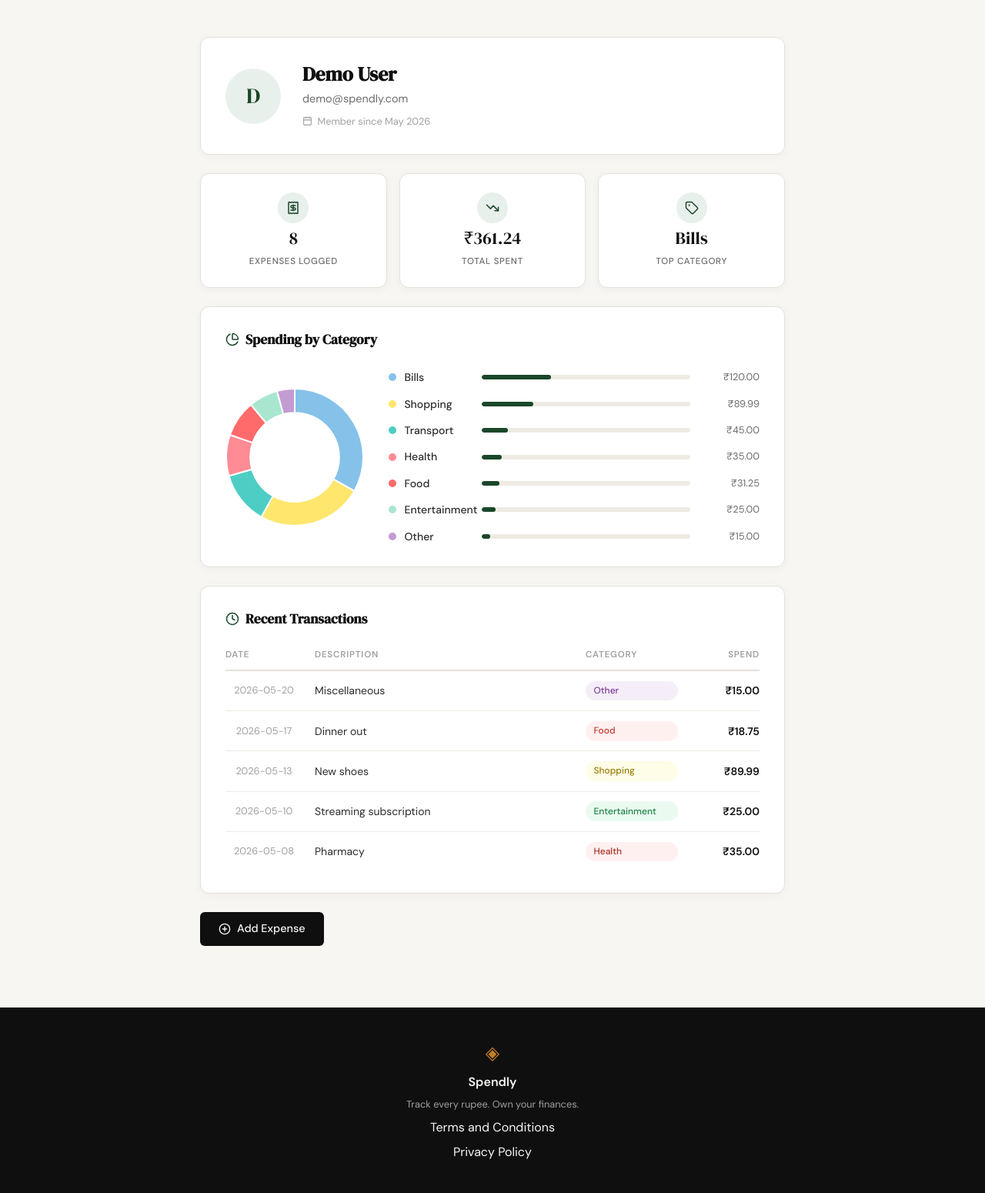
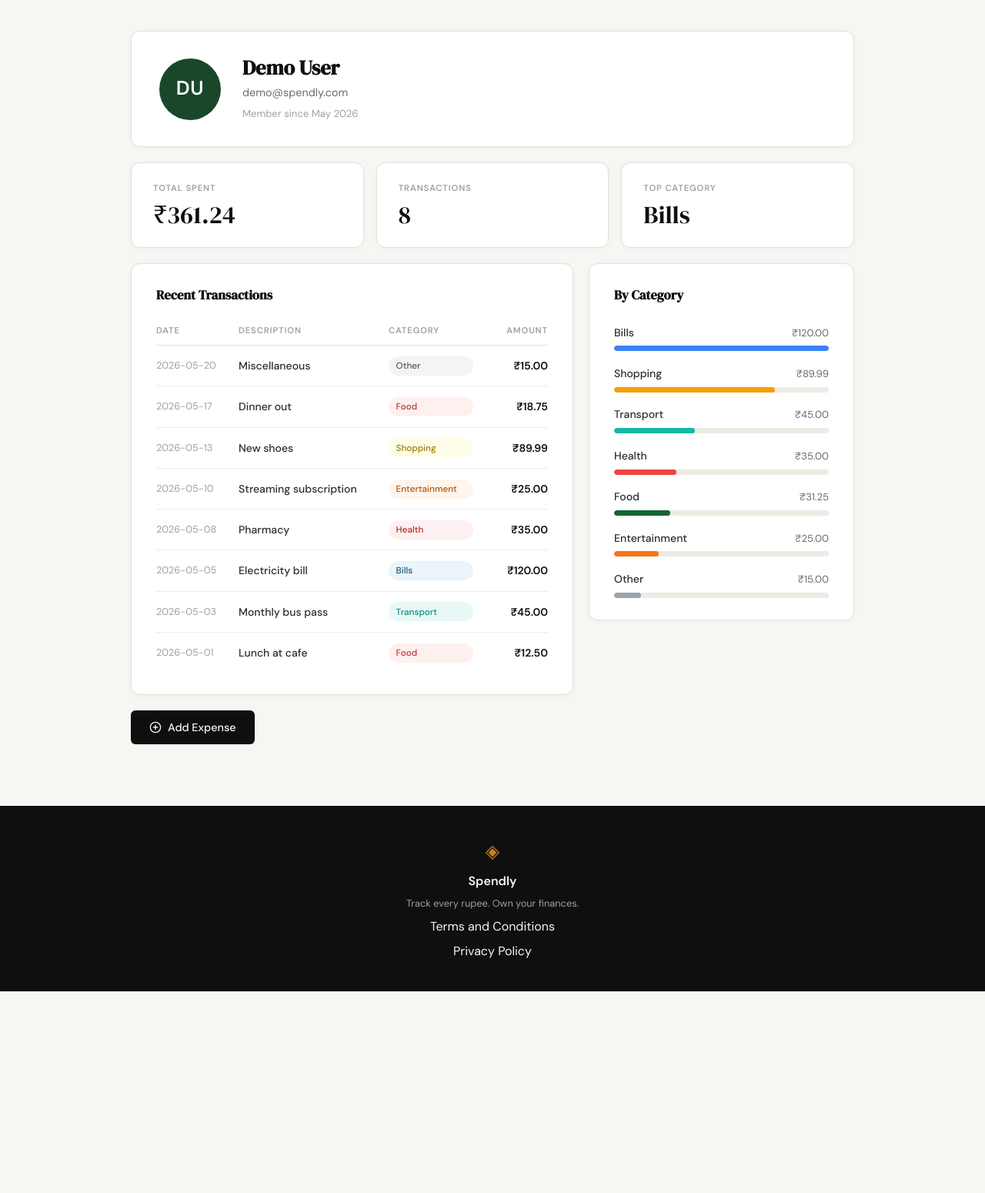
Before and after one commit to SiddhanthJain5/Spendly, a Flask app: page /profile in a window 1280 px wide. Shown: the part 61-1611 px from the top of the page at 77% size. After the commit the page ends 1349 px from the top, so only its background shows below. Run offline with Flask 3, Linux system fonts and the light colour scheme; a user stored in the database is signed in; data comes from the database, SQL or seed files in the repository.

Commit message:
profile page ui upadate

```diff
--- a/database/db.py
+++ b/database/db.py
@@ -84,7 +84,7 @@ def get_expenses_by_category(user_id):
         conn.close()
 
 
-def get_recent_expenses(user_id, limit=5):
+def get_recent_expenses(user_id, limit=10):
     conn = get_db()
     try:
         rows = conn.execute(
--- a/static/css/profile.css
+++ b/static/css/profile.css
@@ -3,15 +3,15 @@
 /* ------------------------------------------------------------------ */
 
 .profile-section {
-    padding: 3rem 2rem 5rem;
+    padding: 2.5rem 1.5rem 5rem;
 }
 
 .profile-container {
-    max-width: 760px;
+    max-width: 940px;
     margin: 0 auto;
     display: flex;
     flex-direction: column;
-    gap: 1.5rem;
+    gap: 1.25rem;
 }
 
 /* ------------------------------------------------------------------ */
@@ -22,22 +22,24 @@
     background: var(--paper-card);
     border: 1px solid var(--border);
     border-radius: var(--radius-md);
-    padding: 2rem;
+    padding: 2rem 2.25rem;
     display: flex;
     align-items: center;
     gap: 1.75rem;
-    box-shadow: 0 2px 12px rgba(0,0,0,0.04);
+    box-shadow: 0 1px 6px rgba(0,0,0,0.04);
 }
 
 .profile-avatar {
     flex-shrink: 0;
-    width: 72px;
-    height: 72px;
+    width: 80px;
+    height: 80px;
     border-radius: 50%;
-    background: var(--accent-light);
-    color: var(--accent);
-    font-family: var(--font-display);
-    font-size: 1.75rem;
+    background: var(--accent);
+    color: #ffffff;
+    font-family: var(--font-body);
+    font-size: 1.6rem;
+    font-weight: 600;
+    letter-spacing: 0.02em;
     display: flex;
     align-items: center;
     justify-content: center;
@@ -46,12 +48,12 @@
 .profile-meta {
     display: flex;
     flex-direction: column;
-    gap: 0.3rem;
+    gap: 0.25rem;
 }
 
 .profile-name {
     font-family: var(--font-display);
-    font-size: 1.6rem;
+    font-size: 1.65rem;
     color: var(--ink);
     line-height: 1.2;
 }
@@ -62,18 +64,9 @@
 }
 
 .profile-since {
-    display: flex;
-    align-items: center;
-    gap: 0.4rem;
-    font-size: 0.8rem;
+    font-size: 0.82rem;
     color: var(--ink-faint);
-    margin-top: 0.2rem;
-}
-
-.profile-since svg {
-    width: 13px;
-    height: 13px;
-    stroke: var(--ink-faint);
+    margin-top: 0.1rem;
 }
 
 /* ------------------------------------------------------------------ */
@@ -86,65 +79,51 @@
     gap: 1rem;
 }
 
-.profile-stats--empty {
-    grid-template-columns: repeat(2, 1fr);
-    max-width: 480px;
-    margin: 0 auto;
-    width: 100%;
-}
-
 .stat-card {
     background: var(--paper-card);
     border: 1px solid var(--border);
     border-radius: var(--radius-md);
-    padding: 1.5rem;
-    text-align: center;
+    padding: 1.5rem 1.75rem;
     display: flex;
     flex-direction: column;
-    align-items: center;
     gap: 0.5rem;
-    box-shadow: 0 2px 12px rgba(0,0,0,0.04);
+    box-shadow: 0 1px 6px rgba(0,0,0,0.04);
     transition: box-shadow 0.2s, transform 0.2s;
 }
 
 .stat-card:hover {
-    box-shadow: 0 4px 20px rgba(0,0,0,0.08);
+    box-shadow: 0 4px 16px rgba(0,0,0,0.08);
     transform: translateY(-2px);
 }
 
-.stat-icon {
-    width: 40px;
-    height: 40px;
-    border-radius: 50%;
-    background: var(--accent-light);
-    display: flex;
-    align-items: center;
-    justify-content: center;
-}
-
-.stat-icon svg {
-    width: 18px;
-    height: 18px;
-    stroke: var(--accent);
+.stat-label {
+    font-size: 0.7rem;
+    font-weight: 600;
+    color: var(--ink-faint);
+    text-transform: uppercase;
+    letter-spacing: 0.08em;
 }
 
 .stat-value {
     font-family: var(--font-display);
-    font-size: 1.4rem;
+    font-size: 2rem;
     color: var(--ink);
     line-height: 1.1;
 }
 
-.stat-label {
-    font-size: 0.72rem;
-    font-weight: 500;
-    color: var(--ink-muted);
-    text-transform: uppercase;
-    letter-spacing: 0.06em;
+/* ------------------------------------------------------------------ */
+/* Two-column layout                                                   */
+/* ------------------------------------------------------------------ */
+
+.profile-columns {
+    display: grid;
+    grid-template-columns: 1fr 0.6fr;
+    gap: 1.25rem;
+    align-items: start;
 }
 
 /* ------------------------------------------------------------------ */
-/* Generic card (breakdown + transactions)                             */
+/* Generic card                                                        */
 /* ------------------------------------------------------------------ */
 
 .profile-card {
@@ -152,89 +131,14 @@
     border: 1px solid var(--border);
     border-radius: var(--radius-md);
     padding: 1.75rem 2rem;
-    box-shadow: 0 2px 12px rgba(0,0,0,0.04);
+    box-shadow: 0 1px 6px rgba(0,0,0,0.04);
 }
 
 .card-title {
     font-family: var(--font-display);
-    font-size: 1.1rem;
+    font-size: 1.05rem;
     color: var(--ink);
-    margin-bottom: 1.5rem;
-    display: flex;
-    align-items: center;
-    gap: 0.5rem;
-}
-
-.card-title svg {
-    width: 18px;
-    height: 18px;
-    stroke: var(--accent);
-}
-
-/* ------------------------------------------------------------------ */
-/* Chart + category list layout                                        */
-/* ------------------------------------------------------------------ */
-
-.chart-layout {
-    display: grid;
-    grid-template-columns: 180px 1fr;
-    gap: 2rem;
-    align-items: center;
-}
-
-.chart-wrap {
-    width: 180px;
-    height: 180px;
-}
-
-.category-list {
-    list-style: none;
-    display: flex;
-    flex-direction: column;
-    gap: 0.75rem;
-}
-
-.category-row {
-    display: grid;
-    grid-template-columns: 10px 90px 1fr 80px;
-    align-items: center;
-    gap: 0.65rem;
-    font-size: 0.875rem;
-}
-
-.cat-dot {
-    width: 10px;
-    height: 10px;
-    border-radius: 50%;
-    flex-shrink: 0;
-}
-
-.cat-name {
-    color: var(--ink-soft);
-    font-weight: 500;
-    white-space: nowrap;
-}
-
-.cat-bar-wrap {
-    height: 6px;
-    background: var(--border-soft);
-    border-radius: 999px;
-    overflow: hidden;
-}
-
-.cat-bar {
-    display: block;
-    height: 100%;
-    background: var(--accent);
-    border-radius: 999px;
-    transition: width 0.6s ease;
-}
-
-.cat-amount {
-    font-size: 0.8rem;
-    color: var(--ink-muted);
-    text-align: right;
-    font-variant-numeric: tabular-nums;
+    margin-bottom: 1.4rem;
 }
 
 /* ------------------------------------------------------------------ */
@@ -248,25 +152,25 @@
 
 .txn-head {
     display: grid;
-    grid-template-columns: 100px 1fr 120px 90px;
-    gap: 1rem;
-    padding: 0 0 0.6rem;
-    border-bottom: 2px solid var(--border);
-    font-size: 0.72rem;
+    grid-template-columns: 95px 1fr 110px 85px;
+    gap: 0.75rem;
+    padding-bottom: 0.6rem;
+    border-bottom: 1.5px solid var(--border);
+    font-size: 0.7rem;
     font-weight: 600;
     color: var(--ink-faint);
     text-transform: uppercase;
-    letter-spacing: 0.07em;
+    letter-spacing: 0.08em;
 }
 
 .txn-amount-col { text-align: right; }
 
 .txn-row {
     display: grid;
-    grid-template-columns: 100px 1fr 120px 90px;
+    grid-template-columns: 95px 1fr 110px 85px;
     align-items: center;
-    gap: 1rem;
-    padding: 0.8rem 0;
+    gap: 0.75rem;
+    padding: 0.85rem 0;
     border-bottom: 1px solid var(--border-soft);
     font-size: 0.875rem;
     transition: background 0.15s;
@@ -277,54 +181,110 @@
 .txn-row:hover {
     background: var(--paper-warm);
     border-radius: var(--radius-sm);
-    padding-left: 0.5rem;
-    padding-right: 0.5rem;
-    margin-left: -0.5rem;
-    margin-right: -0.5rem;
+    padding-left: 0.4rem;
+    padding-right: 0.4rem;
+    margin: 0 -0.4rem;
 }
 
-.txn-cat-badge {
-    display: inline-block;
-    padding: 0.2rem 0.65rem;
-    border-radius: 999px;
-    font-size: 0.75rem;
-    font-weight: 500;
-    background: var(--accent-light);
-    color: var(--accent);
-    white-space: nowrap;
+.txn-date {
+    color: var(--ink-faint);
+    font-size: 0.8rem;
 }
-
-/* Per-category badge tints */
-.cat-food          { background: #fff0f0; color: #c0392b; }
-.cat-transport     { background: #e8f8f7; color: #0e8c7e; }
-.cat-bills         { background: #eaf4fb; color: #1a5276; }
-.cat-health        { background: #fef0f1; color: #a93226; }
-.cat-entertainment { background: #eafaf1; color: #1e8449; }
-.cat-shopping      { background: #fefde7; color: #9a7d0a; }
-.cat-other         { background: #f5eef8; color: #7d3c98; }
 
 .txn-desc {
     color: var(--ink-soft);
     white-space: nowrap;
     overflow: hidden;
     text-overflow: ellipsis;
+    font-weight: 500;
 }
 
-.txn-date {
-    color: var(--ink-faint);
-    font-size: 0.8rem;
-    text-align: center;
+.txn-cat-badge {
+    display: inline-block;
+    padding: 0.2rem 0.6rem;
+    border-radius: 999px;
+    font-size: 0.73rem;
+    font-weight: 500;
+    white-space: nowrap;
+    background: var(--accent-light);
+    color: var(--accent);
 }
+
+/* Per-category badge tints */
+.cat-food          { background: #fff0f0; color: #b03a2e; }
+.cat-transport     { background: #e8f8f7; color: #0e8c7e; }
+.cat-bills         { background: #eaf4fb; color: #1a5276; }
+.cat-health        { background: #fef0f1; color: #a93226; }
+.cat-entertainment { background: #fef5ec; color: #b7530a; }
+.cat-shopping      { background: #fefde7; color: #9a7d0a; }
+.cat-other         { background: #f4f4f4; color: #555555; }
 
 .txn-amount {
     font-weight: 600;
     color: var(--ink);
     text-align: right;
     font-variant-numeric: tabular-nums;
+    font-size: 0.875rem;
 }
 
 /* ------------------------------------------------------------------ */
-/* Onboarding / get-started card (shown when user has no expenses)    */
+/* By Category bars                                                    */
+/* ------------------------------------------------------------------ */
+
+.bycat-list {
+    display: flex;
+    flex-direction: column;
+    gap: 1.1rem;
+}
+
+.bycat-item {
+    display: flex;
+    flex-direction: column;
+    gap: 0.4rem;
+}
+
+.bycat-header {
+    display: flex;
+    justify-content: space-between;
+    align-items: baseline;
+    font-size: 0.875rem;
+}
+
+.bycat-name {
+    color: var(--ink-soft);
+    font-weight: 500;
+}
+
+.bycat-amount {
+    color: var(--ink-muted);
+    font-size: 0.82rem;
+    font-variant-numeric: tabular-nums;
+}
+
+.bycat-bar-wrap {
+    height: 7px;
+    background: var(--border-soft);
+    border-radius: 999px;
+    overflow: hidden;
+}
+
+.bycat-bar {
+    height: 100%;
+    border-radius: 999px;
+    transition: width 0.6s ease;
+}
+
+/* Per-category bar colors */
+.bycat-shopping      { background: #f59e0b; }
+.bycat-other         { background: #9ca3af; }
+.bycat-food          { background: #166534; }
+.bycat-bills         { background: #3b82f6; }
+.bycat-health        { background: #ef4444; }
+.bycat-entertainment { background: #f97316; }
+.bycat-transport     { background: #14b8a6; }
+
+/* ------------------------------------------------------------------ */
+/* Onboarding / get-started card                                       */
 /* ------------------------------------------------------------------ */
 
 .onboarding-card {
@@ -337,7 +297,7 @@
     flex-direction: column;
     align-items: center;
     gap: 1rem;
-    box-shadow: 0 2px 12px rgba(0,0,0,0.04);
+    box-shadow: 0 1px 6px rgba(0,0,0,0.04);
 }
 
 .onboarding-icon {
@@ -436,7 +396,15 @@
 /* Responsive                                                          */
 /* ------------------------------------------------------------------ */
 
-@media (max-width: 700px) {
+@media (max-width: 780px) {
+    .profile-columns {
+        grid-template-columns: 1fr;
+    }
+
+    .stat-value { font-size: 1.5rem; }
+}
+
+@media (max-width: 600px) {
     .profile-header-card {
         flex-direction: column;
         text-align: center;
@@ -444,20 +412,12 @@
     }
 
     .profile-meta { align-items: center; }
-    .profile-since { justify-content: center; }
 
-    .profile-stats { grid-template-columns: 1fr 1fr; }
-
-    .chart-layout {
-        grid-template-columns: 1fr;
-        justify-items: center;
-    }
-
-    .category-row { grid-template-columns: 10px 80px 1fr 70px; }
+    .profile-stats { grid-template-columns: 1fr; }
 
     .txn-head,
     .txn-row {
-        grid-template-columns: 85px 1fr 80px;
+        grid-template-columns: 85px 1fr 75px;
     }
 
     /* hide Category column on small screens */
@@ -466,7 +426,3 @@
 
     .profile-actions { justify-content: center; }
 }
-
-@media (max-width: 480px) {
-    .profile-stats { grid-template-columns: 1fr; }
-}
--- a/templates/profile.html
+++ b/templates/profile.html
@@ -5,9 +5,6 @@
 {% block head %}
 <link rel="stylesheet" href="{{ url_for('static', filename='css/profile.css') }}">
 <script src="https://unpkg.com/lucide@latest/dist/umd/lucide.min.js"></script>
-{% if categories %}
-<script src="https://cdn.jsdelivr.net/npm/chart.js@4.4.0/dist/chart.umd.min.js"></script>
-{% endif %}
 {% endblock %}
 
 {% block content %}
@@ -17,75 +14,47 @@
 
         <!-- ── Header card ─────────────────────────────────────────── -->
         <div class="profile-header-card">
-            <div class="profile-avatar">{{ user["name"][0].upper() }}</div>
+            <div class="profile-avatar">
+                {% set parts = user["name"].split() %}
+                {% if parts|length >= 2 %}{{ parts[0][0].upper() }}{{ parts[-1][0].upper() }}{% else %}{{ parts[0][0].upper() }}{% endif %}
+            </div>
             <div class="profile-meta">
                 <h1 class="profile-name">{{ user["name"] }}</h1>
                 <p class="profile-email">{{ user["email"] }}</p>
-                <p class="profile-since">
-                    <i data-lucide="calendar"></i>
-                    Member since {{ member_since }}
-                </p>
+                <p class="profile-since">Member since {{ member_since }}</p>
             </div>
         </div>
 
         <!-- ── Stats row ───────────────────────────────────────────── -->
-        <div class="profile-stats {% if not categories %}profile-stats--empty{% endif %}">
+        <div class="profile-stats">
             <div class="stat-card">
-                <div class="stat-icon"><i data-lucide="receipt"></i></div>
-                <div class="stat-value">{{ summary.total_count }}</div>
-                <div class="stat-label">Expenses Logged</div>
+                <div class="stat-label">Total Spent</div>
+                <div class="stat-value">₹{{ "{:,.2f}".format(summary.total_amount) }}</div>
             </div>
             <div class="stat-card">
-                <div class="stat-icon"><i data-lucide="trending-down"></i></div>
-                <div class="stat-value">₹{{ "%.2f"|format(summary.total_amount) }}</div>
-                <div class="stat-label">Total Spent</div>
+                <div class="stat-label">Transactions</div>
+                <div class="stat-value">{{ summary.total_count }}</div>
             </div>
-            {% if categories %}
             <div class="stat-card">
-                <div class="stat-icon"><i data-lucide="tag"></i></div>
-                <div class="stat-value">{{ categories[0].category }}</div>
                 <div class="stat-label">Top Category</div>
+                <div class="stat-value">{{ categories[0].category if categories else "—" }}</div>
             </div>
-            {% endif %}
         </div>
 
         {% if categories %}
 
-        <!-- ── Category breakdown ──────────────────────────────────── -->
+        <!-- ── Two-column: Transactions + By Category ─────────────── -->
+        <div class="profile-columns">
+
+            <!-- Recent Transactions ─────────────────────────────── -->
             <div class="profile-card">
-            <h2 class="card-title">
-                <i data-lucide="pie-chart"></i> Spending by Category
-            </h2>
-            <div class="chart-layout">
-                <div class="chart-wrap">
-                    <canvas id="categoryChart"></canvas>
-                </div>
-                <ul class="category-list">
-                    {% for cat in categories %}
-                    <li class="category-row">
-                        <span class="cat-dot" data-cat="{{ cat.category }}"></span>
-                        <span class="cat-name">{{ cat.category }}</span>
-                        <span class="cat-bar-wrap">
-                            <span class="cat-bar" style="width: {{ (cat.total / summary.total_amount * 100)|round(1) }}%"></span>
-                        </span>
-                        <span class="cat-amount">₹{{ "%.2f"|format(cat.total) }}</span>
-                    </li>
-                    {% endfor %}
-                </ul>
-            </div>
-        </div>
-
-        <!-- ── Recent transactions ─────────────────────────────────── -->
-        <div class="profile-card">
-            <h2 class="card-title">
-                <i data-lucide="clock"></i> Recent Transactions
-            </h2>
+                <h2 class="card-title">Recent Transactions</h2>
                 <div class="txn-table">
                     <div class="txn-head">
                         <span>Date</span>
                         <span>Description</span>
                         <span>Category</span>
-                    <span class="txn-amount-col">Spend</span>
+                        <span class="txn-amount-col">Amount</span>
                     </div>
                     {% for exp in recent_expenses %}
                     <div class="txn-row">
@@ -94,10 +63,33 @@
                         <span class="txn-cat-badge cat-{{ exp.category | lower | replace(' ', '-') }}">
                             {{ exp.category }}
                         </span>
-                    <span class="txn-amount">₹{{ "%.2f"|format(exp.amount) }}</span>
+                        <span class="txn-amount">₹{{ "{:,.2f}".format(exp.amount) }}</span>
                     </div>
                     {% endfor %}
                 </div>
+            </div>
+
+            <!-- By Category ─────────────────────────────────────── -->
+            <div class="profile-card">
+                <h2 class="card-title">By Category</h2>
+                {% set max_total = categories | map(attribute='total') | max %}
+                <div class="bycat-list">
+                    {% for cat in categories %}
+                    {% set pct = (cat.total / max_total * 100) | round(1) %}
+                    <div class="bycat-item">
+                        <div class="bycat-header">
+                            <span class="bycat-name">{{ cat.category }}</span>
+                            <span class="bycat-amount">₹{{ "{:,.2f}".format(cat.total) }}</span>
+                        </div>
+                        <div class="bycat-bar-wrap">
+                            <div class="bycat-bar bycat-{{ cat.category | lower | replace(' ', '-') }}"
+                                 style="width: {{ pct }}%"></div>
+                        </div>
+                    </div>
+                    {% endfor %}
+                </div>
+            </div>
+
         </div>
 
         <!-- ── Quick actions ───────────────────────────────────────── -->
@@ -146,52 +138,5 @@
 {% endblock %}
 
 {% block scripts %}
-<script>
-lucide.createIcons();
-
-{% if categories %}
-const CATEGORY_COLORS = {
-    "Food":          "#FF6B6B",
-    "Transport":     "#4ECDC4",
-    "Bills":         "#85C1E9",
-    "Health":        "#FF8B94",
-    "Entertainment": "#A8E6CF",
-    "Shopping":      "#FFE66D",
-    "Other":         "#C39BD3",
-};
-
-const cats   = {{ categories | map(attribute='category') | list | tojson }};
-const totals = {{ categories | map(attribute='total')    | list | tojson }};
-const colors = cats.map(c => CATEGORY_COLORS[c] || "#cccccc");
-
-document.querySelectorAll(".cat-dot").forEach(el => {
-    el.style.background = CATEGORY_COLORS[el.dataset.cat] || "#cccccc";
-});
-
-new Chart(document.getElementById("categoryChart"), {
-    type: "doughnut",
-    data: {
-        labels: cats,
-        datasets: [{
-            data: totals,
-            backgroundColor: colors,
-            borderWidth: 2,
-            borderColor: "#ffffff",
-            hoverOffset: 6,
-        }]
-    },
-    options: {
-        cutout: "65%",
-        plugins: {
-            legend: { display: false },
-            tooltip: {
-                callbacks: {
-                    label: ctx => ` ₹${ctx.parsed.toFixed(2)}`
-                }
-            }
-        }
-    }
-});
-{% endif %}
-</script>
+<script>lucide.createIcons();</script>
 {% endblock %}
```
Lines whose indentation alone changed are shown as unchanged.
